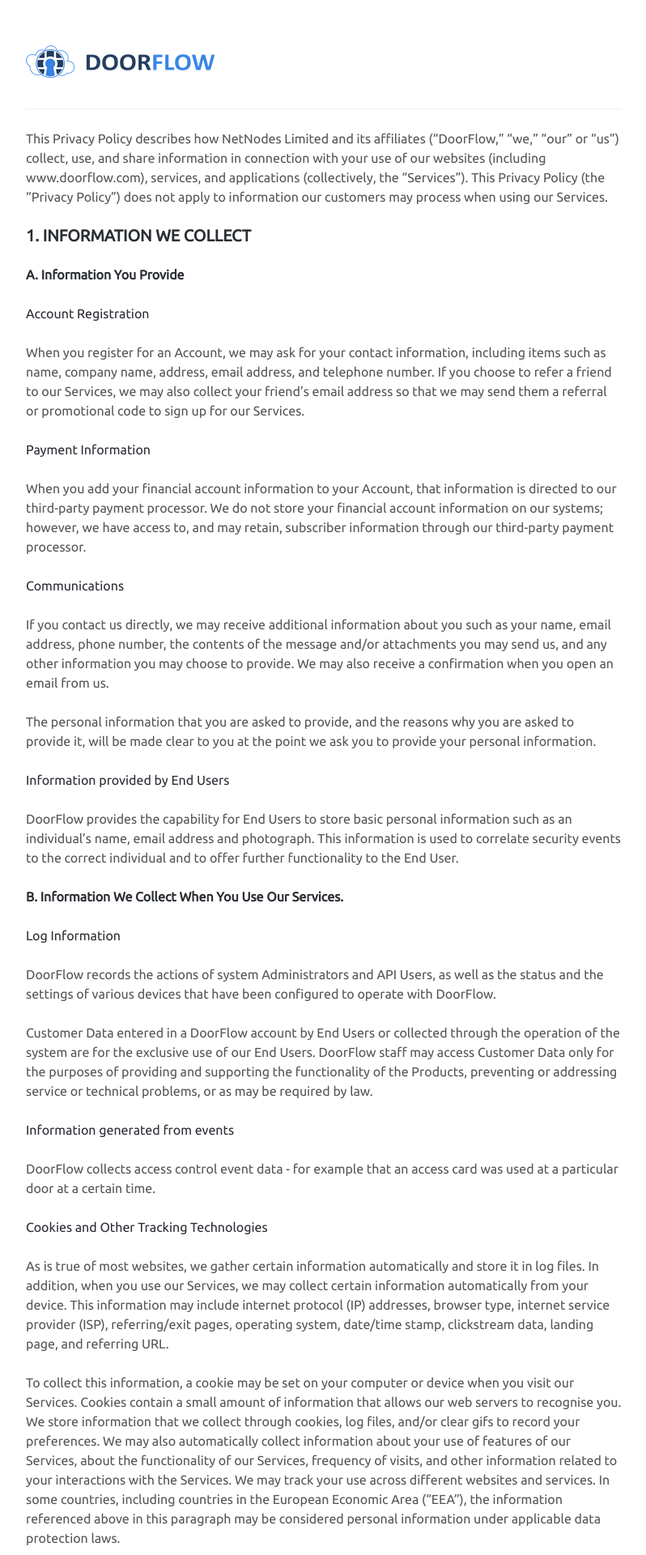
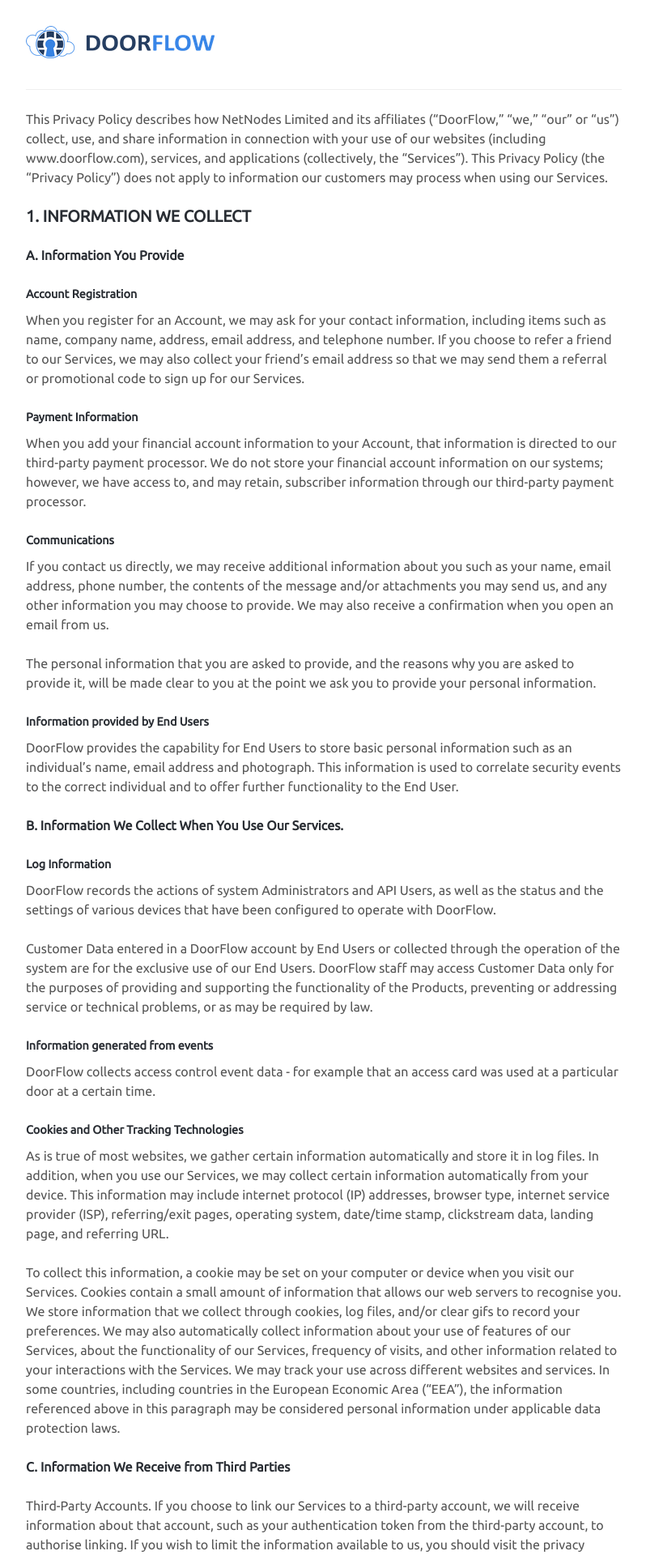
Before and after one commit to netnodes/Values, a Jekyll site: the page built from docs/privacy_policy.md, in a window 1280 px wide. Shown: the top 1920 px of the page at 81% size, without its empty margins (240-1038 px from the left). Built offline with Jekyll 4.4.1, drawn with Linux system fonts in a browser that asks for light colours; our own code applies the rules of GitHub Pages for plain Markdown files; a script that is not in the unit is left out.

Commit message:
Update style.css

```diff
--- a/docs/assets/css/style.css
+++ b/docs/assets/css/style.css
@@ -66,6 +66,7 @@ p {
 }
 
 h1 {
+  margin: 0;
   font-size: 4rem;
   font-weight: bold;
 }
@@ -76,7 +77,17 @@ h2 {
 }
 
 h3 {
+  font-size: 2rem;
   font-weight: bold;
+}
+
+h4 {
+  font-weight: bold;
+  font-size: 1.8rem;
+}
+
+h4 + p {
+  margin-top: 1rem;
 }
 
 p,
@@ -98,7 +109,7 @@ ul {
 
 ul li {
   position: relative;
-  padding-left: 3rem;
+  padding-left: 2rem;
 }
 
 ul li::before {
```
